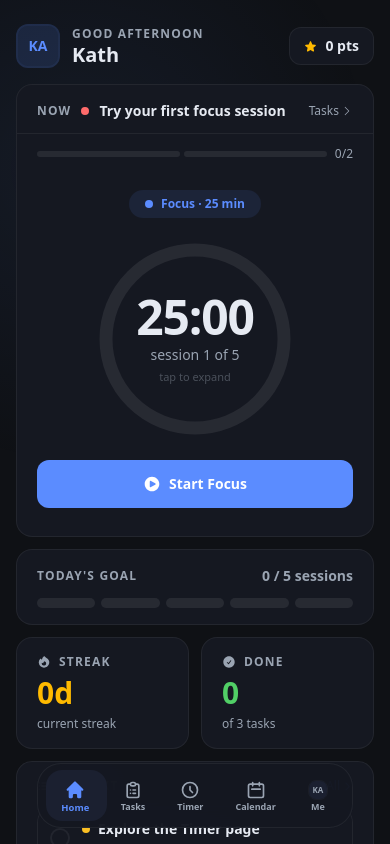
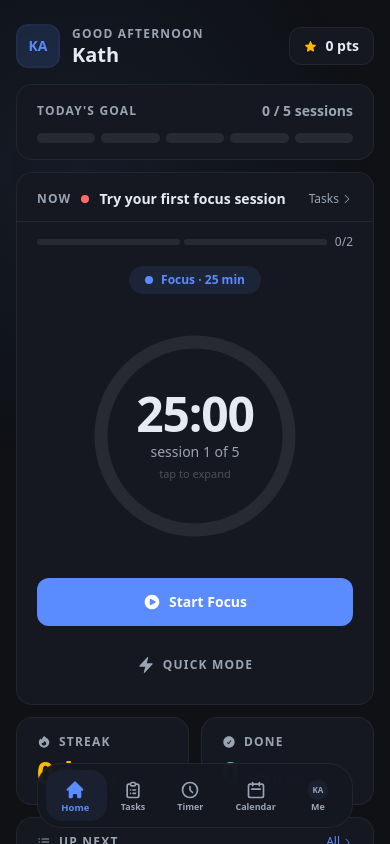
Before and after one commit to PatriusCastro/todoro.v2, a Next.js app in the folder todoro.v2/: page / in a window 390 px wide. Shown: the top 844 px of the page. Built offline with nearby package versions, Linux system fonts and the light colour scheme.

Commit message:
feat: added quick mode

```diff
--- a/todoro.v2/app/page.tsx
+++ b/todoro.v2/app/page.tsx
@@ -58,6 +58,13 @@ function getGreeting() {
   return "Good evening"
 }
 
+function createQuickModeTask(): Task {
+  return {
+    id: "quick-mode", title: "", priority: "none", dueDate: "", dueTime: "", dueLabel: "",
+    done: false, estimatedSessions: 0, completedSessions: 0, subtasks: [],
+  }
+}
+
 function localDate(ts: number = Date.now()) {
   const d = new Date(ts)
   return `${d.getFullYear()}-${String(d.getMonth() + 1).padStart(2, "0")}-${String(d.getDate()).padStart(2, "0")}`
@@ -105,6 +112,7 @@ export default function Home() {
   const [sound,     setSound]     = useState(() => load("todoro:sound",     true))
   const [dailyGoal, setDailyGoal] = useState(() => load("todoro:dailyGoal", 5))
   const [avatarUrl, setAvatarUrl] = useState(() => load("todoro:avatarUrl", ""))
+  const [quickMode, setQuickMode] = useState(() => load("todoro:quickMode", false))
 
   const [mode,      setMode]      = useState<Mode>(()   => load("todoro:mode",      "25/5"))
   const [focusMins, setFocusMins] = useState<number>(() => load("todoro:focusMins", 25))
@@ -130,6 +138,8 @@ export default function Home() {
 
   const [tasks,      setTasks]      = useState<Task[]>(() => load("todoro:tasks", INITIAL_TASKS))
   const [activeTask, setActiveTask] = useState<Task>(() => {
+    const quickModeEnabled = load("todoro:quickMode", false)
+    if (quickModeEnabled) return createQuickModeTask()
     const saved = load<Task[]>("todoro:tasks", INITIAL_TASKS)
     return saved.find(t => !t.done) ?? saved[0] ?? INITIAL_TASKS[0]
   })
@@ -150,12 +160,26 @@ export default function Home() {
     }
   }, [tasks])
 
+  /* Handle Quick Mode changes */
+  useEffect(() => {
+    if (quickMode && activeTask.title !== "") {
+      // Switching to Quick Mode, set placeholder
+      setActiveTask(createQuickModeTask())
+    } else if (!quickMode && activeTask.id === "quick-mode") {
+      // Switching out of Quick Mode, set first pending task
+      const nextPending = tasks.find(t => !t.done)
+      if (nextPending) setActiveTask(nextPending)
+      else setActiveTask(tasks[0] ?? INITIAL_TASKS[0])
+    }
+  }, [quickMode, tasks])
+
   /* Persist settings & data */
   useEffect(() => { save("todoro:userName",  userName)    }, [userName])
   useEffect(() => { save("todoro:dark",      dark)        }, [dark])
   useEffect(() => { save("todoro:sound",     sound)       }, [sound])
   useEffect(() => { save("todoro:dailyGoal", dailyGoal)   }, [dailyGoal])
   useEffect(() => { save("todoro:avatarUrl", avatarUrl)   }, [avatarUrl])
+  useEffect(() => { save("todoro:quickMode", quickMode)   }, [quickMode])
   useEffect(() => { save("todoro:mode",      mode)        }, [mode])
   useEffect(() => { save("todoro:focusMins", focusMins)   }, [focusMins])
   useEffect(() => { save("todoro:breakMins", breakMins)   }, [breakMins])
@@ -302,15 +326,15 @@ export default function Home() {
           onNavToTasks={() => setTab("tasks")} onSetActive={setActiveTask}
           streak={streak} totalPoints={totalPoints} allHistory={allHistory}
           avatarUrl={avatarUrl} onNavToSettings={() => setTab("settings")}
-          greeting={getGreeting()} userName={userName} />
+          greeting={getGreeting()} userName={userName} quickMode={quickMode} onQuickMode={setQuickMode} />
       )}
 
       {tab === "timer" && (
         <TimerPage {...timerProps}
-          tasks={tasks} activeTask={activeTask}
+          tasks={tasks} activeTask={activeTask} quickMode={quickMode}
           onToggle={handleToggle} onReset={handleReset} onSkip={handleSkip}
-          onModeChange={handleModeChange} onTaskChange={setActiveTask}
-          onToggleSub={handleToggleSub} onFocusedChange={setFocusedView} />
+          onModeChange={handleModeChange} onTaskChange={setActiveTask} onQuickMode={setQuickMode}
+          onToggleSub={handleToggleSub} onFocusedChange={setFocusedView} allHistory={allHistory} />
       )}
 
       {tab === "tasks" && (
@@ -326,7 +350,8 @@ export default function Home() {
           dark={dark}           onDark={setDark}
           sound={sound}         onSound={setSound}
           dailyGoal={dailyGoal} onDailyGoal={setDailyGoal}
-          avatarUrl={avatarUrl} onAvatarUrl={setAvatarUrl} />
+          avatarUrl={avatarUrl} onAvatarUrl={setAvatarUrl}
+          quickMode={quickMode} onQuickMode={setQuickMode} />
       )}
 
       {tab === "calendar" && (
--- a/todoro.v2/components/HomePage.tsx
+++ b/todoro.v2/components/HomePage.tsx
@@ -20,7 +20,7 @@ interface HomePageProps {
   streak: number; totalPoints: number; greeting: string; userName: string
   avatarUrl: string; onNavToSettings: () => void
   allHistory: { taskId: string; taskTitle: string; focusMins: number; at: number }[]
-  onNavToCalendar: () => void
+  onNavToCalendar: () => void,   quickMode: boolean; onQuickMode: (v: boolean) => void
 }
 
 function phaseLabel(phase: Phase) {
@@ -127,9 +127,8 @@ function StatTile({ icon, label, value, sub, accent }: {
         <span className="text-xs font-bold text-sub uppercase tracking-widest">{label}</span>
       </div>
       <span className="text-3xl font-black leading-none" style={accent ? { color: accent } : undefined}>
-        {value}
+        {value} {sub && <span className="font-semibold text-xs text-sub">{sub}</span>}
       </span>
-      {sub && <span className="text-xs text-sub">{sub}</span>}
     </div>
   )
 }
@@ -139,7 +138,7 @@ export default function HomePage({
   sessions, totalSessions, onTimerToggle, onNavToTimer, onNavToCalendar,
   tasks, activeTask, onToggleTask, allHistory, onToggleSub,
   onNavToTasks, onSetActive, streak, totalPoints, greeting, userName,
-  avatarUrl, onNavToSettings,
+  avatarUrl, onNavToSettings, quickMode, onQuickMode
 }: HomePageProps) {
   const minutes  = Math.floor(time / 60)
   const seconds  = time % 60
@@ -149,7 +148,7 @@ export default function HomePage({
   const label      = phaseLabel(phase)
   const goalHit    = sessions >= totalSessions
 
-  const size = 210; const cx = size / 2; const r = cx - 16; const C = 2 * Math.PI * r
+  const size = 220; const cx = size / 2; const r = cx - 16; const C = 2 * Math.PI * r
 
   const pendingTasks = tasks.filter(t => !t.done && t.id !== activeTask.id)
   const doneTasks    = tasks.filter(t => t.done)
@@ -191,6 +190,23 @@ export default function HomePage({
       {/* Bento */}
       <div className="grid grid-cols-12 gap-3">
 
+          {/* Today's goal */}
+          <div className={`sm:hidden col-span-12 rounded-2xl border bg-surface px-5 py-4 transition-colors duration-300
+            ${goalHit ? "border-priority-low/40 bg-priority-low/5" : "border-border"}`}>
+            <div className="flex items-center justify-between mb-3">
+              <span className="text-xs font-bold text-sub uppercase tracking-widest">Today's Goal</span>
+              <span className={`text-sm font-bold ${goalHit ? "text-priority-low" : "text-sub"}`}>
+                {sessions} / {totalSessions} sessions {goalHit && "✓"}
+              </span>
+            </div>
+            <div className="flex items-center gap-1.5">
+              {Array.from({ length: totalSessions }).map((_, i) => (
+                <div key={i} className={`h-2.5 flex-1 rounded-full transition-all duration-500
+                  ${i < sessions ? goalHit ? "bg-priority-low" : "bg-accent" : "bg-ring"}`} />
+              ))}
+            </div>
+          </div>
+
         {/* Timer */}
         <div className="col-span-12 max-h-fit lg:max-h-full md:col-span-6 lg:col-span-5 rounded-2xl border border-border bg-surface overflow-hidden">
 
@@ -204,6 +220,11 @@ export default function HomePage({
                     <span className="text-sm font-semibold text-tx truncate">{activeTask.title}</span>
                   </>
               }
+              {quickMode && (
+                <span className="ml-auto text-xs font-bold text-[#FFBA00] uppercase tracking-widest">
+                  Quick Mode
+                </span>
+              )}
             </div>
             <button onClick={onNavToTasks}
               className="text-xs text-sub hover:text-accent transition-colors flex items-center gap-0.5 shrink-0 ml-3">
@@ -225,7 +246,7 @@ export default function HomePage({
             </div>
           )}
 
-          <div className="flex flex-col items-center gap-4 px-5 py-7">
+          <div className="flex flex-col items-center gap-4 px-5 py-4">
             <div className={`flex items-center gap-2 px-4 py-1.5 rounded-full text-xs font-bold
               ${phase === "focus" ? "bg-accent/10 text-accent" : "bg-priority-low/10 text-priority-low"}`}>
               <span className={`w-2 h-2 rounded-full ${running ? "animate-pulse" : ""}`}
@@ -233,7 +254,7 @@ export default function HomePage({
               {label} · {phase === "focus" ? focusMins : currentBreakMins} min
             </div>
 
-            <div className="relative cursor-pointer group" style={{ width: size, height: size }}
+            <div className="my-4 relative cursor-pointer group" style={{ width: size, height: size }}
               onClick={onNavToTimer}>
               <svg width={size} height={size} style={{ transform: "rotate(-90deg)" }}>
                 <circle cx={cx} cy={cx} r={r} fill="none" stroke="var(--ring)" strokeWidth={13} />
@@ -253,7 +274,6 @@ export default function HomePage({
                 </span>
               </div>
             </div>
-
             <button onClick={onTimerToggle}
               className={`w-full py-3.5 rounded-xl text-white text-sm font-black active:scale-95 transition-all duration-150
                 ${phase === "focus" ? "bg-accent hover:bg-accent-hover" : "bg-priority-low hover:bg-[#42c956]"}`}>
@@ -264,6 +284,13 @@ export default function HomePage({
                 }
               </span>
             </button>
+
+            <button onClick={() => onQuickMode(!quickMode)}
+              className="w-full py-3.5 rounded-xl text-sub text-sm font-black active:scale-95 transition-all duration-150">
+              <span className={`flex items-center justify-center gap-2 ${quickMode ? "text-[#FFBA00] hover:text-[#FFBA00]/80" : "text-sub hover:text-[#FFBA00]/80"}`}>
+                <HiBolt size={18} /><span className="text-xs font-semibold uppercase tracking-widest">Quick Mode</span>
+              </span>
+            </button>
           </div>
         </div>
 
@@ -271,7 +298,7 @@ export default function HomePage({
         <div className="col-span-12 md:col-span-6 lg:col-span-7 flex flex-col gap-3">
 
           {/* Today's goal */}
-          <div className={`rounded-2xl border bg-surface px-5 py-4 transition-colors duration-300
+          <div className={`hidden sm:grid rounded-2xl border bg-surface px-5 py-4 transition-colors duration-300
             ${goalHit ? "border-priority-low/40 bg-priority-low/5" : "border-border"}`}>
             <div className="flex items-center justify-between mb-3">
               <span className="text-xs font-bold text-sub uppercase tracking-widest">Today's Goal</span>
@@ -289,7 +316,7 @@ export default function HomePage({
 
           {/* Stats */}
           <div className="grid grid-cols-2 gap-3">
-            <StatTile icon={<HiFire size={14} />}        label="Streak" value={`${streak}d`}      sub="current streak"           accent="#FFBA00" />
+            <StatTile icon={<HiFire size={14} />}        label="Streak" value={`${streak}d`}      sub="streak"           accent="#FFBA00" />
             <StatTile icon={<HiCheckCircle size={14} />} label="Done"   value={doneTasks.length}  sub={`of ${tasks.length} tasks`} accent="#51CF66" />
           </div>
 
--- a/todoro.v2/components/SettingsPage.tsx
+++ b/todoro.v2/components/SettingsPage.tsx
@@ -1,7 +1,7 @@
 "use client"
 
 import { useRef } from "react"
-import { HiUser, HiMoon, HiSpeakerWave, HiArrowUpTray } from "react-icons/hi2"
+import { HiUser, HiMoon, HiSpeakerWave, HiArrowUpTray, HiBolt } from "react-icons/hi2"
 import { FaBullseye } from "react-icons/fa"
 
 interface SettingsPageProps {
@@ -10,11 +10,12 @@ interface SettingsPageProps {
   sound: boolean;    onSound:    (v: boolean) => void
   dailyGoal: number; onDailyGoal:(v: number) => void
   avatarUrl: string; onAvatarUrl:(v: string) => void
+  quickMode: boolean; onQuickMode: (v: boolean) => void
 }
 
 export default function SettingsPage({
   userName, onUserName, dark, onDark, sound, onSound, dailyGoal, onDailyGoal,
-  avatarUrl, onAvatarUrl,
+  avatarUrl, onAvatarUrl, quickMode, onQuickMode,
 }: SettingsPageProps) {
   const fileRef = useRef<HTMLInputElement>(null)
 
@@ -77,6 +78,7 @@ export default function SettingsPage({
 
       <Section label="Focus">
         <ToggleRow label="Sound Effects" icon={<HiSpeakerWave size={18} className="text-sub shrink-0" />} value={sound} onChange={onSound} />
+        <ToggleRow label="Quick Mode" icon={<HiBolt size={18} className="text-sub shrink-0" />} value={quickMode} onChange={onQuickMode} />
         <div className="flex items-center gap-3 px-4 py-4">
           <FaBullseye size={18} className="text-sub shrink-0" />
           <span className="flex-1 text-sm font-medium text-tx">Daily Session Goal</span>
--- a/todoro.v2/components/TimerPage.tsx
+++ b/todoro.v2/components/TimerPage.tsx
@@ -1,7 +1,7 @@
 "use client"
 
 import { useState, useEffect } from "react"
-import { HiArrowsPointingOut, HiChevronLeft } from "react-icons/hi2"
+import { HiArrowsPointingOut, HiChevronLeft, HiBolt } from "react-icons/hi2"
 import TimerRing from "../components/timer/TimerRing"
 import ModeSelector, { type Mode } from "../components/timer/ModeSelector"
 import TimerControls from "../components/timer/TimerControls"
@@ -9,6 +9,7 @@ import TaskSelector from "../components/timer/TaskSelector"
 import { useTimerKeys } from "../hooks/useTimerKeys"
 import { useIsDesktop } from "../hooks/useMediaQuery"
 import { type Task } from "../components/tasks/TaskCard"
+import { type SessionRecord } from "../app/page"
 
 type Phase = "focus" | "break" | "longbreak"
 
@@ -17,12 +18,13 @@ interface TimerPageProps {
   focusMins: number; breakMins: number; longBreakMins: number
   running: boolean; progress: number
   sessions: number; totalSessions: number; cycleCount: number
-  tasks: Task[]; activeTask: Task
+  tasks: Task[]; activeTask: Task; quickMode: boolean; allHistory: SessionRecord[]
   onToggle: () => void; onReset: () => void; onSkip: () => void
   onModeChange: (mode: Mode, fm: number, bm: number) => void
   onTaskChange: (task: Task) => void
   onToggleSub: (taskId: string, subId: string) => void
   onFocusedChange?: (focused: boolean) => void
+  onQuickMode: (v: boolean) => void
 }
 
 const PHASE = {
@@ -33,8 +35,8 @@ const PHASE = {
 
 export default function TimerPage({
   time, phase, mode, focusMins, breakMins, longBreakMins, running, progress,
-  sessions, totalSessions, cycleCount, tasks, activeTask,
-  onToggle, onReset, onSkip, onModeChange, onTaskChange, onToggleSub, onFocusedChange,
+  sessions, totalSessions, cycleCount, tasks, activeTask, quickMode, allHistory,
+  onToggle, onReset, onSkip, onModeChange, onTaskChange, onToggleSub, onFocusedChange, onQuickMode
 }: TimerPageProps) {
   const [focused, setFocused] = useState(false)
   const isDesktop = useIsDesktop()
@@ -50,6 +52,14 @@ export default function TimerPage({
   const spentLabel = `${Math.floor(spentSecs / 60)}:${(spentSecs % 60).toString().padStart(2, "0")} elapsed`
   const allDone = tasks.every(t => t.done)
   const { label, color, badge, dot } = PHASE[phase]
+
+  // Get today's sessions for active task
+  const localDate = (ts: number = Date.now()) => {
+    const d = new Date(ts)
+    return `${d.getFullYear()}-${String(d.getMonth() + 1).padStart(2, "0")}-${String(d.getDate()).padStart(2, "0")}`
+  }
+  const todayKey = localDate()
+  const todaySessionsForTask = allHistory.filter(s => s.taskId === activeTask.id && localDate(s.at) === todayKey).length
 
   const SubtaskList = () => <>{activeTask.subtasks.map(s => (
     <div key={s.id} className="flex items-center gap-3">
@@ -78,9 +88,15 @@ export default function TimerPage({
           <span className={`w-1.5 h-1.5 rounded-full ${dot} ${running ? "animate-pulse" : ""}`} />
           {label}
         </div>
-        <p className="text-sm font-semibold text-tx">{allDone ? "All tasks completed 🎉" : activeTask.title}</p>
-        {!allDone && phase === "focus" && activeTask.estimatedSessions > 0 && (
-          <p className="text-xs text-sub mt-1">{activeTask.completedSessions}/{activeTask.estimatedSessions} sessions</p>
+        {quickMode && !activeTask.title ? (
+          <p className="text-sm font-semibold text-tx">Quick Mode</p>
+        ) : (
+          <>
+            <p className="text-sm font-semibold text-tx">{allDone ? "All tasks completed 🎉" : activeTask.title}</p>
+            {!allDone && phase === "focus" && todaySessionsForTask > 0 && (
+              <p className="text-xs text-sub mt-1">{todaySessionsForTask} {todaySessionsForTask === 1 ? "Pomodoro" : "Pomodoros"} today</p>
+            )}
+          </>
         )}
       </div>
       <TimerRing minutes={minutes} seconds={seconds} progress={progress} label={label} spentLabel={spentLabel} size={isDesktop ? 320 : 260} color={color} />
@@ -115,11 +131,18 @@ export default function TimerPage({
           </div>
           <TimerRing minutes={minutes} seconds={seconds} progress={progress} label={label} spentLabel={spentLabel} size={isDesktop ? 280 : 220} color={color} />
           <TimerControls running={running} onToggle={onToggle} onReset={onReset} onSkip={onSkip} phase={phase} />
+          {/* Quick Mode Toggle */}
+          <button onClick={() => onQuickMode(!quickMode)}
+            className="w-full py-3.5 rounded-xl text-sub text-sm font-black active:scale-95 transition-all duration-150">
+            <span className={`flex items-center justify-center gap-2 ${quickMode ? "text-[#FFBA00] hover:text-[#FFBA00]/80" : "text-sub hover:text-[#FFBA00]/80"}`}>
+              <HiBolt size={18} /><span className="text-xs font-semibold uppercase tracking-widest">Quick Mode</span>
+            </span>
+          </button>
         </div>
 
         <div className="flex flex-col-reverse lg:flex-col flex-1 gap-5">
           <div className="flex flex-col gap-3 bg-surface border border-border rounded-2xl px-5 py-4">
-            <TaskSelector tasks={tasks} active={activeTask} running={running} onChange={onTaskChange} onStop={onReset} />
+            <TaskSelector tasks={tasks} active={activeTask} running={running} onChange={onTaskChange} onStop={onReset} quickMode={quickMode} />
             <ModeSelector active={mode} customFocus={focusMins} customBreak={breakMins} onChange={onModeChange} />
 
             {isDesktop && (
@@ -141,11 +164,32 @@ export default function TimerPage({
             <div className="h-2 rounded-full bg-ring overflow-hidden">
               <div className={`h-full rounded-full transition-all duration-1000 ease-linear ${phase === "focus" ? "bg-accent" : "bg-priority-low"}`} style={{ width: `${progress * 100}%` }} />
             </div>
-            {!allDone && phase === "focus" && (activeTask.estimatedSessions > 0 || activeTask.subtasks.length > 0) && (
+            {!allDone && phase === "focus" && (
               <div className="border-t border-border pt-3 flex flex-col gap-3">
-                <p className="text-xs font-semibold text-sub">{activeTask.title}</p>
-                {activeTask.estimatedSessions > 0 && <SessionBar />}
-                {activeTask.subtasks.length > 0 && <SubtaskList />}
+                {!quickMode || activeTask.title ? (
+                  <>
+                    <p className="text-xs font-semibold text-sub">{activeTask.title}</p>
+                    {todaySessionsForTask > 0 && (
+                      <div className="flex items-center gap-2">
+                        <span className="text-xs text-sub">{todaySessionsForTask} {todaySessionsForTask === 1 ? "Pomodoro" : "Pomodoros"} today</span>
+                        <div className="flex gap-1 flex-1">
+                          {Array.from({ length: Math.min(todaySessionsForTask, 5) }).map((_, i) => (
+                            <div key={i} className="h-1.5 flex-1 rounded-full bg-accent" />
+                          ))}
+                        </div>
+                      </div>
+                    )}
+                    {activeTask.estimatedSessions > 0 && (
+                      <>
+                        <p className="text-xs font-semibold text-sub mt-2">Session Goal</p>
+                        <SessionBar />
+                      </>
+                    )}
+                    {activeTask.subtasks.length > 0 && <SubtaskList />}
+                  </>
+                ) : (
+                  <p className="text-xs text-sub italic">No task selected — Quick Mode active</p>
+                )}
               </div>
             )}
           </div>
```
Also changed, not shown: todoro.v2/components/timer/TaskSelector.tsx (+17 -6 lines).
